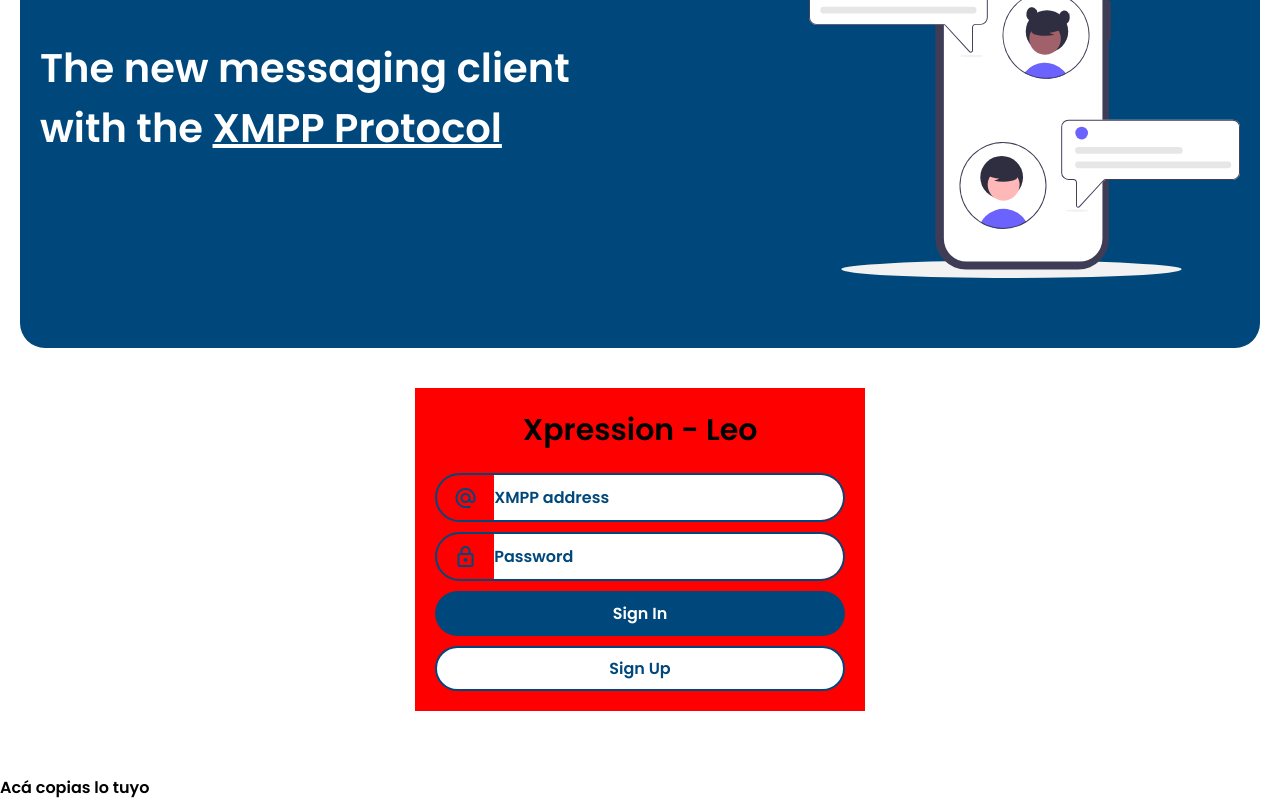
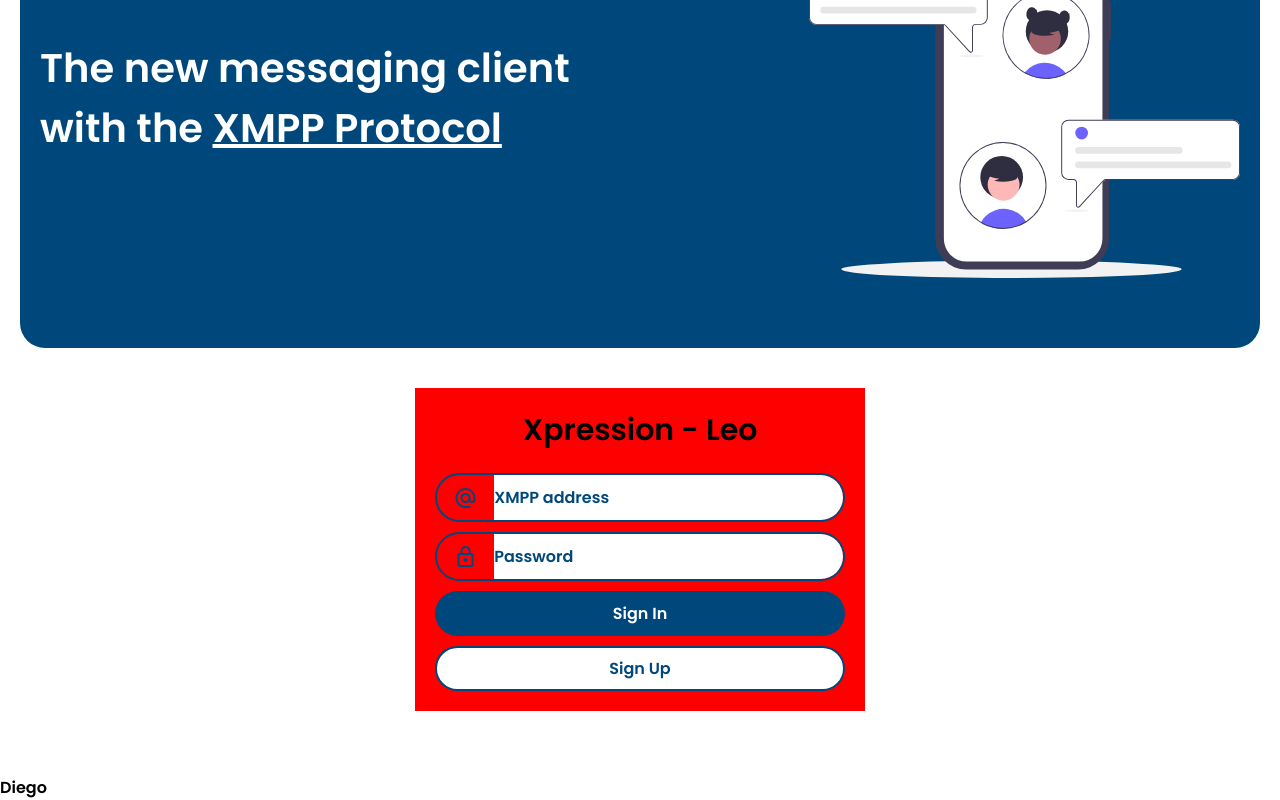
Before and after one commit to leonardosoplapuco/Xpression, a React (Create React App) app in the folder front-end/: page / in a window 1280 px wide. Shown: the part 257-1057 px from the top of the page. Built offline with nearby package versions, Linux system fonts and the light colour scheme.

Commit message:
Add Diego

```diff
--- a/front-end/src/Components/Footer/Footer.js
+++ b/front-end/src/Components/Footer/Footer.js
@@ -2,7 +2,7 @@ import './Footer.css'
 
 function Footer(){
     return (
-        <p>Acá copias lo tuyo</p>
+        <p>Diego</p>
     );
 }
 
```
Also changed, not shown: 2 other files (tests, documents, lock files or other folders).
